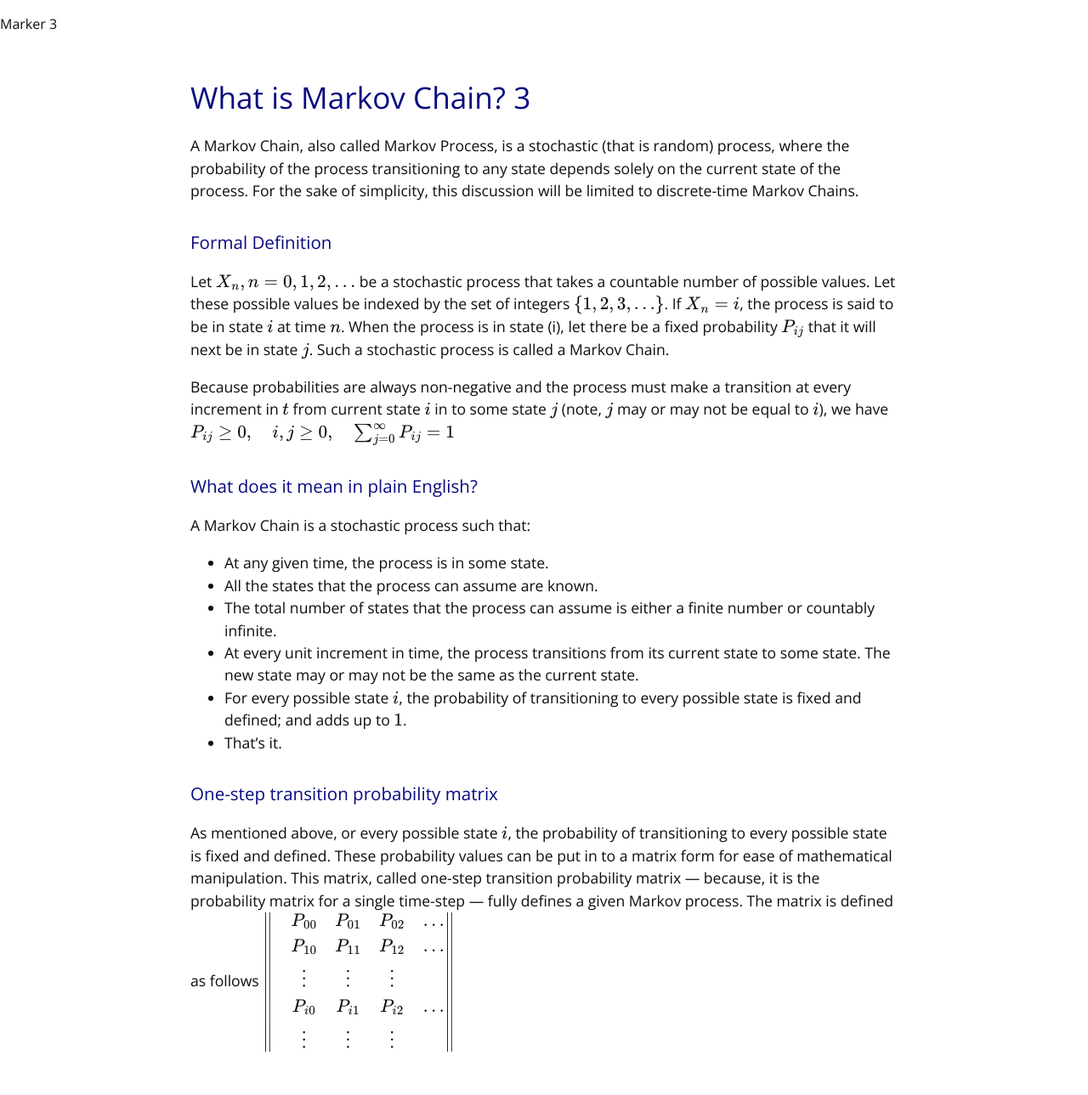
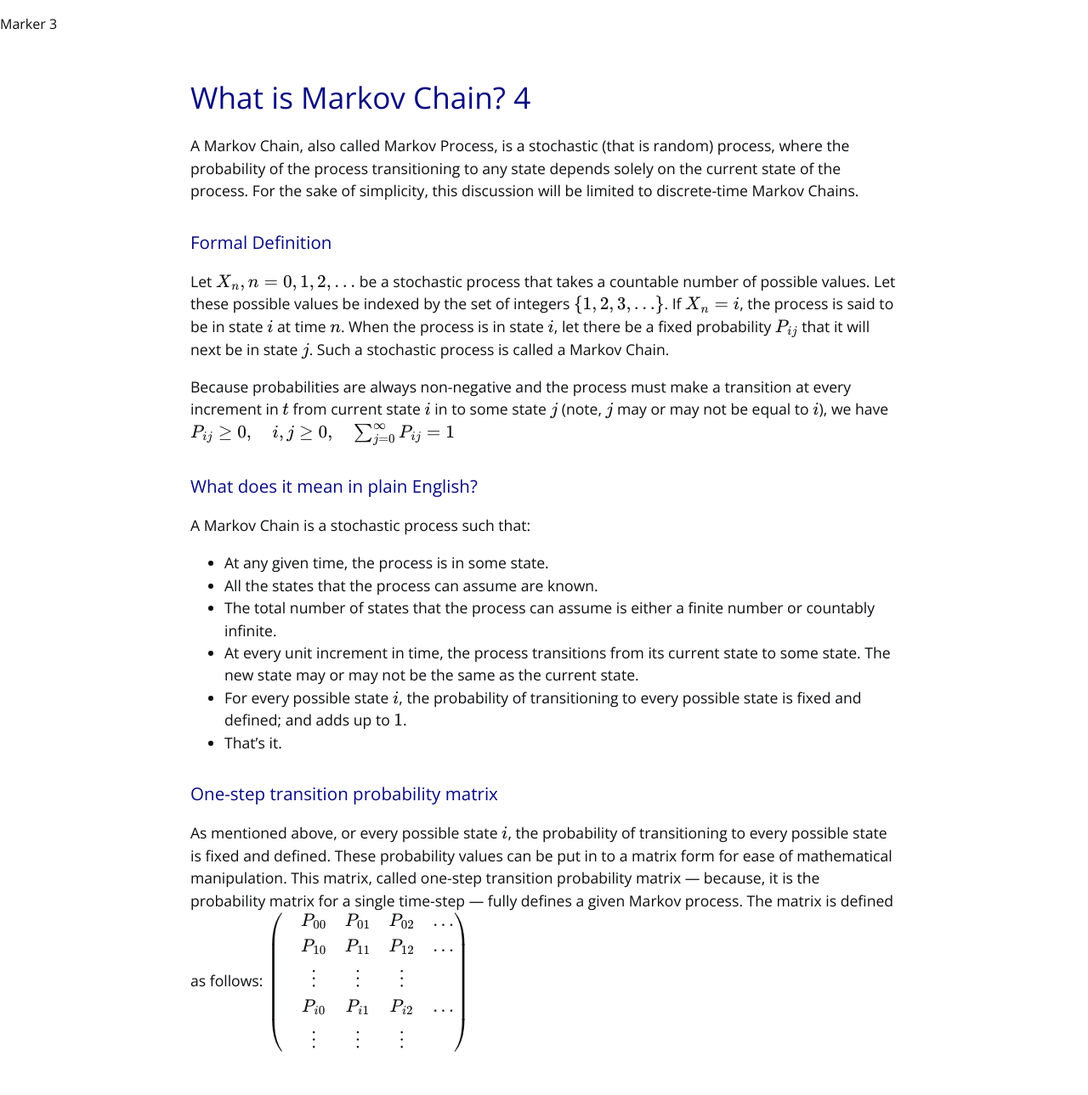
Before and after one commit to vinitjoglekar/playground, a Jekyll site: the page built from _pages/markov_chains.md, in a window 1280 px wide. Shown: the whole page at 85% size. Built offline with Jekyll 4.4.1, drawn with Linux system fonts in a browser that asks for light colours.

Commit message:
Update markov_chains.md

```diff
--- a/_pages/markov_chains.md
+++ b/_pages/markov_chains.md
@@ -3,14 +3,15 @@ layout: default
 title: What is Markov Chain?
 ---
 
-# What is Markov Chain? 3
+# What is Markov Chain? 4
 
 A Markov Chain, also called Markov Process, is a stochastic (that is random) process, where the probability of the process transitioning to any state depends solely on the current state of the process. For the sake of simplicity, this discussion will be limited to discrete-time Markov Chains.
 
 ### Formal Definition
-Let $X_n, n=0,1,2,...$ be a  stochastic process that takes a countable number of possible values. Let these possible values be indexed by the set of integers \\(\left \\{ 1,2,3,... \right \\}\\). If $X_{n}=i$, the process is said to be in state \\(i\\) at time \\(n\\). When the process is in state \(i\), let there be a fixed probability \\(P_{ij}\\) that it will next be in state \\(j\\). Such a stochastic process is called a Markov Chain.
+Let $X_n, n=0,1,2,...$ be a  stochastic process that takes a countable number of possible values. Let these possible values be indexed by the set of integers \\(\left \\{ 1,2,3,... \right \\}\\). If $X_{n}=i$, the process is said to be in state \\(i\\) at time \\(n\\). When the process is in state \\(i\\), let there be a fixed probability \\(P_{ij}\\) that it will next be in state \\(j\\). Such a stochastic process is called a Markov Chain.
 
 Because probabilities are always non-negative and the process must make a transition at every increment in $t$ from current state $i$ in to some state $j$ (note, $j$ may or may not be equal to $i$), we have
+<b/>
 $$ P_{ij} \geq 0, \hspace{1em} i,j \geq 0, \hspace{1em} \sum_{j=0}^\infty P_{ij} = 1 $$
 
 
@@ -25,12 +26,12 @@ A Markov Chain is a stochastic process such that:
 
 
 ### One-step transition probability matrix
-As mentioned above, or every possible state $i$, the probability of transitioning to every possible state is fixed and defined. These probability values can be put in to a matrix form for ease of mathematical manipulation. This matrix, called one-step transition probability matrix &mdash; because, it is the probability matrix for a single time-step &mdash; fully defines a given Markov process. The matrix is defined as follows
-$$ \begin{Vmatrix}
+As mentioned above, or every possible state $i$, the probability of transitioning to every possible state is fixed and defined. These probability values can be put in to a matrix form for ease of mathematical manipulation. This matrix, called one-step transition probability matrix &mdash; because, it is the probability matrix for a single time-step &mdash; fully defines a given Markov process. The matrix is defined as follows: <b/>
+$$ \begin{pmatrix}
  &P_{00}  &P_{01}  &P_{02}  &... \\
  &P_{10}  &P_{11}  &P_{12}  &... \\
  &\vdots  &\vdots  &\vdots \\
  &P_{i0}  &P_{i1}  &P_{i2}  &... \\
  &\vdots  &\vdots  &\vdots \\
-\end{Vmatrix}
+\end{pmatrix}
 $$
```
